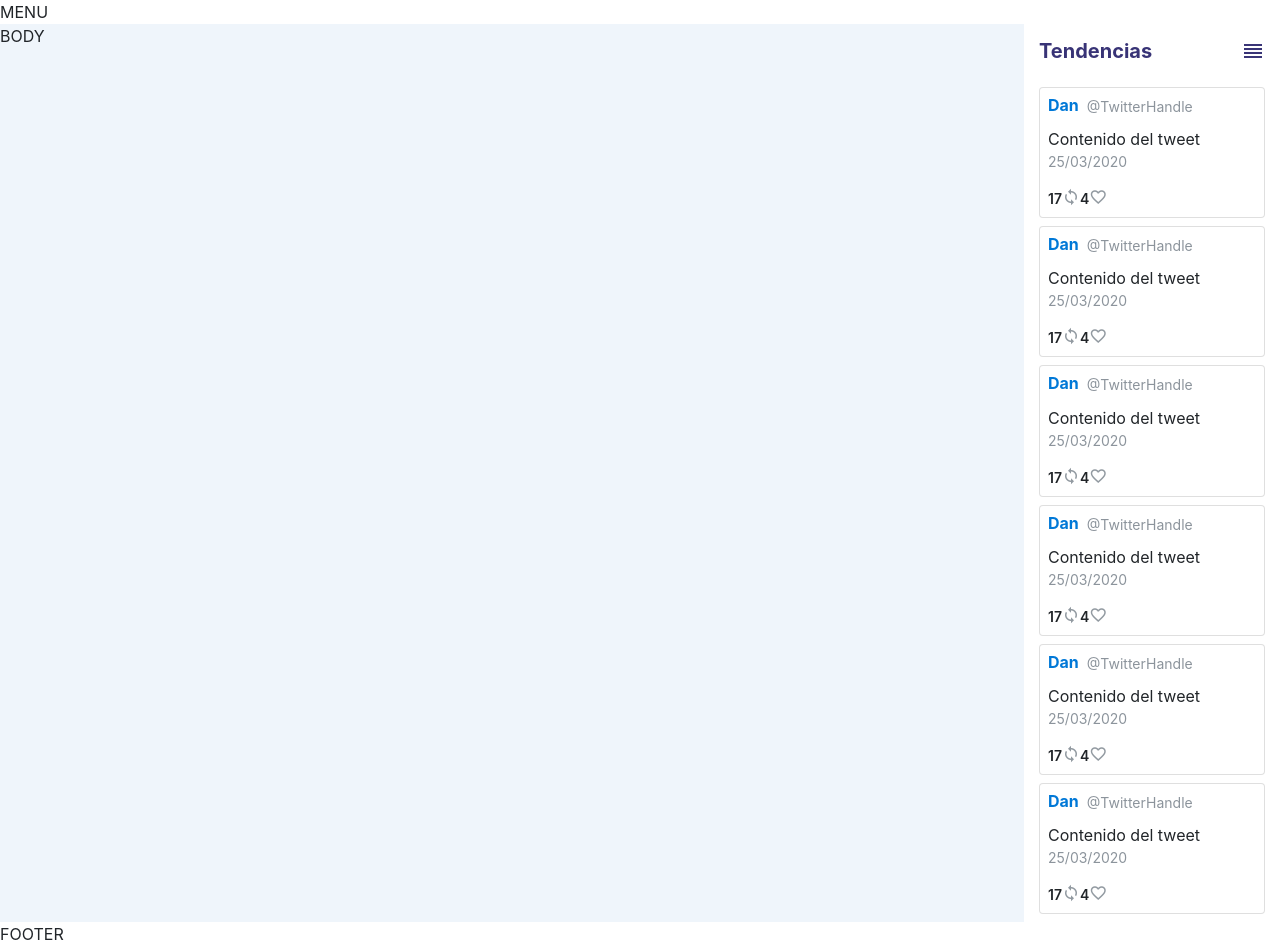
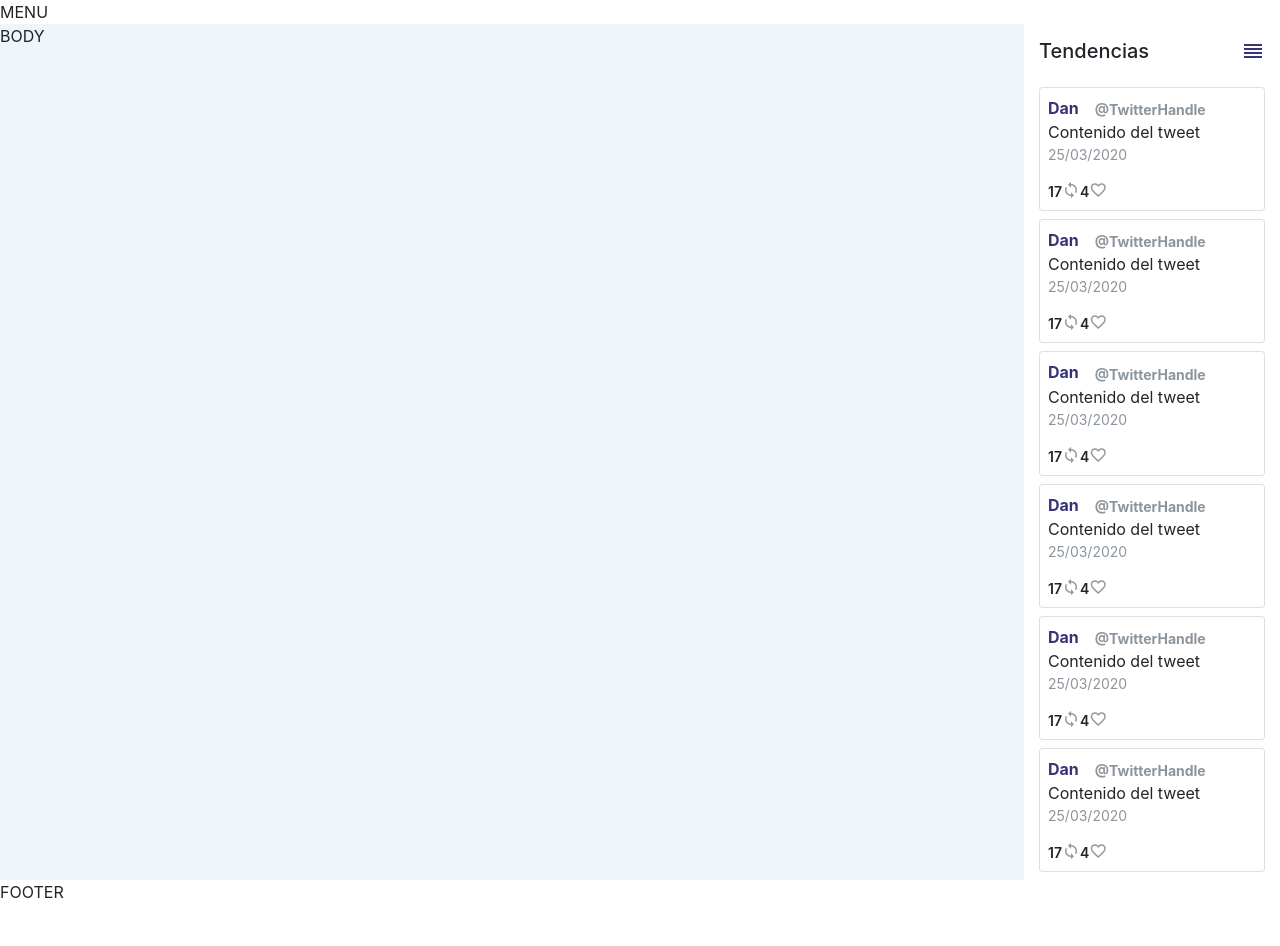
Before and after one commit to andreabecerrab/web-applications, a website: page PrimerParcial/index.html in a window 1280 px wide. After the commit the page ends 904 px from the top, so only its background shows below. Drawn offline with nearby package versions, Linux system fonts and the light colour scheme.

Commit message:
tweets fixed

```diff
--- a/PrimerParcial/index.html
+++ b/PrimerParcial/index.html
@@ -32,8 +32,8 @@
           <div class="card tw-card">
             <div class="card-body">
               <div class="row">
-                <h6 class="card-title">Dan</h6>
-                <h7 class="tw-light">@TwitterHandle</h7>
+                <p class="card-title name">Dan</p>
+                <p class="tw-light handle">@TwitterHandle</p>
               </div>
               <p class="card-text">
                 Contenido del tweet
@@ -47,11 +47,12 @@
               </div>
             </div>
           </div>
+          <!-- tweet -->
           <div class="card tw-card">
             <div class="card-body">
               <div class="row">
-                <h6 class="card-title">Dan</h6>
-                <h7 class="tw-light">@TwitterHandle</h7>
+                <p class="card-title name">Dan</p>
+                <p class="tw-light handle">@TwitterHandle</p>
               </div>
               <p class="card-text">
                 Contenido del tweet
@@ -65,11 +66,12 @@
               </div>
             </div>
           </div>
+          <!-- tweet -->
           <div class="card tw-card">
             <div class="card-body">
               <div class="row">
-                <h6 class="card-title">Dan</h6>
-                <h7 class="tw-light">@TwitterHandle</h7>
+                <p class="card-title name">Dan</p>
+                <p class="tw-light handle">@TwitterHandle</p>
               </div>
               <p class="card-text">
                 Contenido del tweet
@@ -83,11 +85,12 @@
               </div>
             </div>
           </div>
+          <!-- tweet -->
           <div class="card tw-card">
             <div class="card-body">
               <div class="row">
-                <h6 class="card-title">Dan</h6>
-                <h7 class="tw-light">@TwitterHandle</h7>
+                <p class="card-title name">Dan</p>
+                <p class="tw-light handle">@TwitterHandle</p>
               </div>
               <p class="card-text">
                 Contenido del tweet
@@ -101,11 +104,12 @@
               </div>
             </div>
           </div>
+          <!-- tweet -->
           <div class="card tw-card">
             <div class="card-body">
               <div class="row">
-                <h6 class="card-title">Dan</h6>
-                <h7 class="tw-light">@TwitterHandle</h7>
+                <p class="card-title name">Dan</p>
+                <p class="tw-light handle">@TwitterHandle</p>
               </div>
               <p class="card-text">
                 Contenido del tweet
@@ -119,11 +123,12 @@
               </div>
             </div>
           </div>
+          <!-- tweet -->
           <div class="card tw-card">
             <div class="card-body">
               <div class="row">
-                <h6 class="card-title">Dan</h6>
-                <h7 class="tw-light">@TwitterHandle</h7>
+                <p class="card-title name">Dan</p>
+                <p class="tw-light handle">@TwitterHandle</p>
               </div>
               <p class="card-text">
                 Contenido del tweet
--- a/PrimerParcial/scss_styles/sidebar.sass
+++ b/PrimerParcial/scss_styles/sidebar.sass
@@ -2,14 +2,17 @@
 .tw-sidebar
     background-color: $sidebar-color
     padding-top: 15px
-    h5
+    p
+        margin: 0
+    .name
         color: $title-font
         font-weight: bold
         margin-right: 0.5rem
-    h6
+    .handle
         color: $color-blue
         font-weight: bold
-        margin-right: 0.5rem
+        margin-left: 0.5rem
+        margin-top: 0.2rem
     .row
         justify-content: space-between
     .header
@@ -27,8 +30,6 @@
             .row
                 margin: 0
                 justify-content: inherit
-            p
-                margin: 0
             .material-icons.md-18
                 font-size: 18px
                 color: $light-icons
```
Also changed, not shown: PrimerParcial/stylesheets/main.css, 1 other file.
